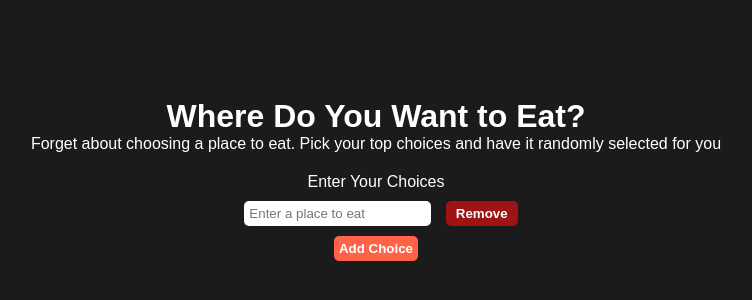
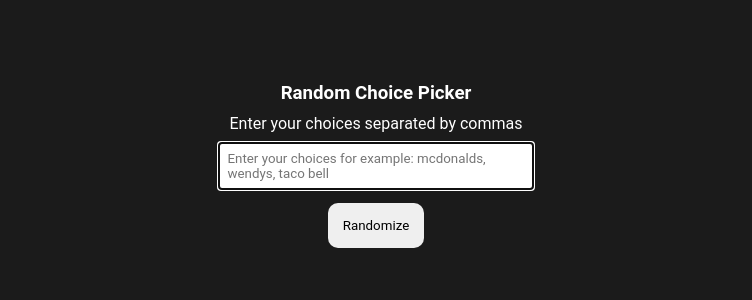
Before and after one commit to eko-develops/random-choice-picker, a plain HTML site: page index.html in a window 1280 px wide. Shown: the part 134-434 px from the top of the page, without its empty margins (264-1016 px from the left). Drawn offline with Linux system fonts and the light colour scheme.

Commit message:
Rework layout

```diff
--- a/app.js
+++ b/app.js
@@ -1,49 +1,39 @@
-window.addEventListener('DOMContentLoaded', (e) => {
+window.addEventListener('DOMContentLoaded', () => {
+    console.log('DOMContentLoaded')
 
-    console.log('dom loaded')
-    //get the input
-    const firstInput = document.querySelector('.choice-input')
+    //get the textarea
+    const textarea = document.querySelector('textarea')
 
-    //get the add button
-    const addChoiceButton = document.querySelector(".add-choice");
+    //get the randomize button
+    const button = document.querySelector('.randomize')
 
-    //get the remove button
-    const removeChoiceButton = document.querySelector(".minus-choice")
-
-    //get the wrapper for the choices
+    //get the choices wrapper
+    const choicesWrapper = document.querySelector('.choices')
 
 
+    textarea.focus()    //automatically focuses the textarea when page loads
 
-    //this function creates a new choice and appends it to the dom
-    const createNewChoice = () => {
-        console.log('creating new choice...')
+    //get the value from the textarea
+    textarea.addEventListener('keyup', (e) => {
+        createChoice(e.target.value)
+    })
 
-        const input = document.createElement('input')
-        .classList.add('choice-input')
-        .placeholder('Enter a place to eat')
+    function createChoice(choices){
+        const choicesList = choices.split(',')  //split where there is a comma
+        const filterEmptyChoices = choicesList.filter( choice => choice !== ' ' )   //filter out empty choices
+        const trimChoices = filterEmptyChoices.map( (choice) => choice.trim() ) //remove whitespace at beginning and end of every choice
 
-        const button = document.createElement('button')
-        .classList.add('minus-choice').contentText('Remove')
+        choicesWrapper.textContent = ''
 
-        const div = document.createElement('div')
-        .classList.add('choice-wrapper')
+        //create a choice element for each choice
+        trimChoices.forEach( (choice) => {
+            const choiceSpan = document.createElement('span')
+            choiceSpan.classList.add('choice')
+            choiceSpan.textContent = choice
 
-        div.append(input)
-        div.append(button)
+            choicesWrapper.appendChild(choiceSpan)
+        })
+
     }
 
-    //handle the add choice button click
-    addChoiceButton.addEventListener('click', createNewChoice)
-
-
-
-    const removeChoice = () => {
-        console.log('removing choice..')
-    }
-
-    //handle the remove button click
-    removeChoiceButton.addEventListener('click', removeChoice)
-
-
-
 })
--- a/index.html
+++ b/index.html
@@ -4,26 +4,20 @@
     <meta charset="UTF-8">
     <meta http-equiv="X-UA-Compatible" content="IE=edge">
     <meta name="viewport" content="width=device-width, initial-scale=1.0">
-    <title>Where Do You Want to Eat?</title>
+    <title>Random Choice Picker</title>
     <link rel="shortcut icon" href="#">
     <link rel="stylesheet" href="styles.css">
 </head>
 <body>
 
     <div class="content-wrapper">
-        <h1>Where Do You Want to Eat?</h1>
-        <p>Forget about choosing a place to eat. Pick your top choices and have it randomly selected for you</p>
+        <h3>Random Choice Picker</h3>
+        <p>Enter your choices separated by commas</p>
+        <textarea placeholder="Enter your choices for example: mcdonalds, wendys, taco bell" ></textarea>
+        <button class="randomize" type="button">Randomize</button>
+        <div class="choices">
 
-
-        <div class="choices">
-            <label>Enter Your Choices</label>
-            <div class="choice-wrapper">
-                <input class="choice-input" type="text" placeholder="Enter a place to eat">
-                <button class="minus-choice" type="button">Remove</button>
-            </div>
         </div>
-        <button class="add-choice" type="button">Add Choice</button>
-
     </div>
 
 
--- a/styles.css
+++ b/styles.css
@@ -2,54 +2,55 @@
     box-sizing: border-box;
     margin: 0;
     padding: 0;
-    font-family: sans-serif;
+    font-family: 'Roboto', sans-serif;
     border: none;
 }
 
 body{
     background-color: #1b1b1b;
     color: #fff;
+    display: flex;
+    align-items: center;
+    justify-content: center;
 }
 
 .content-wrapper{
-    display: flex;
-    flex-direction: column;
-    align-items: center;
-    padding: 2rem;
+    text-align: center;
+    padding: 1rem;
     margin-top: 200px;
+}
+
+.content-wrapper p{
+    margin: 10px;
+}
+
+textarea{
+    resize: none;
+    padding: 8px;
+    width: 100%;
 }
 
 .choices{
     display: flex;
-    flex-direction: column;
-    text-align: center;
-    margin-top: 20px;
+    flex-wrap: wrap;
 }
 
-.choices input{
-    margin: 10px;
+.choice{
+    background-color: tomato;
+    margin: 10px 5px;
     padding: 5px;
-    border-radius: 5px;
+    border-radius: 10px;
+    font-weight: bold;
+    font-size: 14px;
 }
 
-.minus-choice{
-    padding: 5px 10px;
-    border-radius: 5px;
-    background-color: rgb(158, 19, 19);
-    color: #fff;
-    font-weight: bold;
+.randomize{
+    padding: 15px;
+    margin-top: 10px;
+    border-radius: 10px;
 }
 
-.add-choice{
-    padding: 5px;
-    background-color: tomato;
-    border: none;
-    border-radius: 5px;
+.selected-choice{
+    background-color: #424242;
     color: white;
-    font-weight: bold;
-    transition: all 0.3s ease-out 0s;
 }
-
-.content-wrapper button.add-choice:hover{
-    background-color: rgb(194, 66, 43);
-}
```
